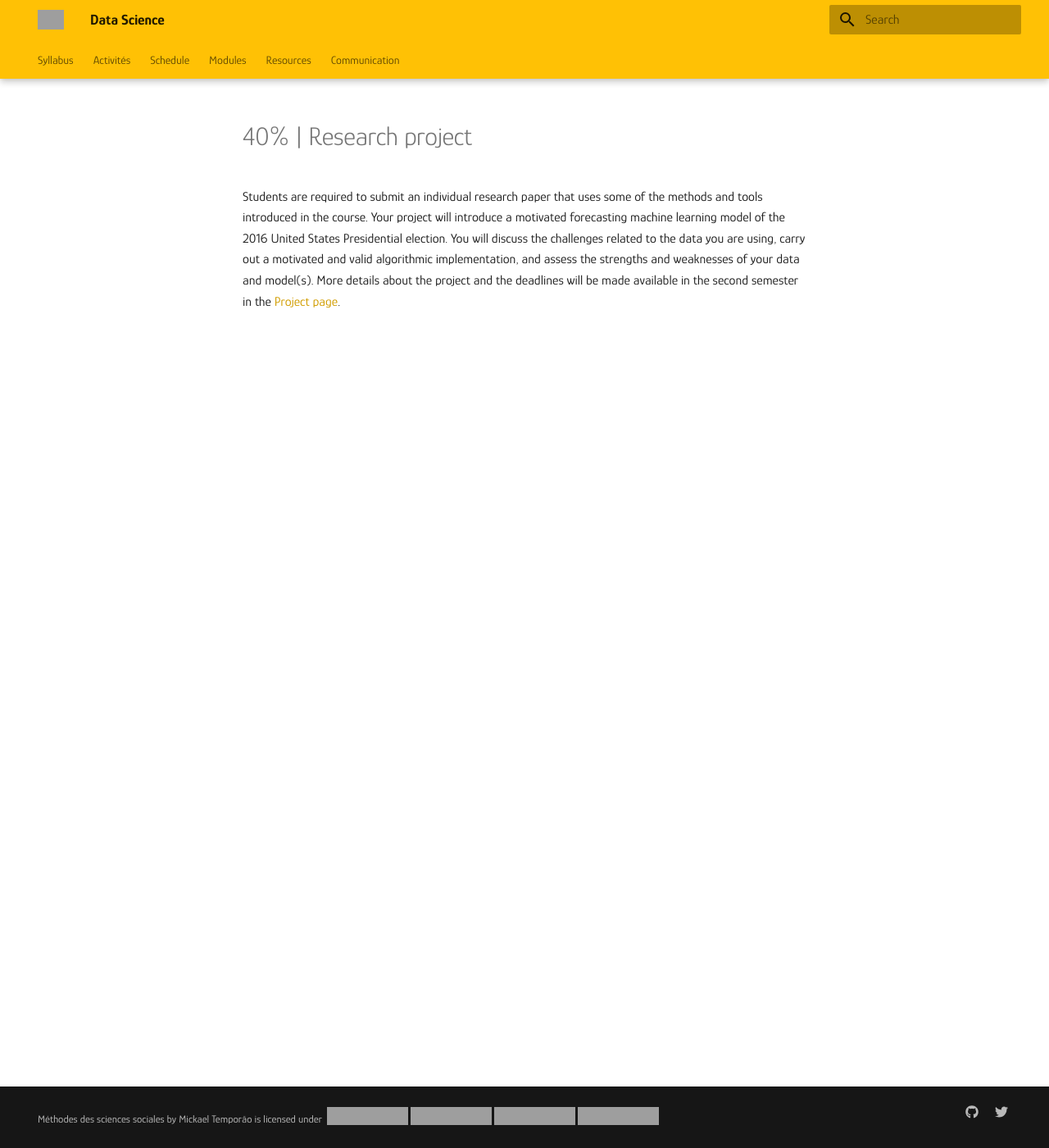
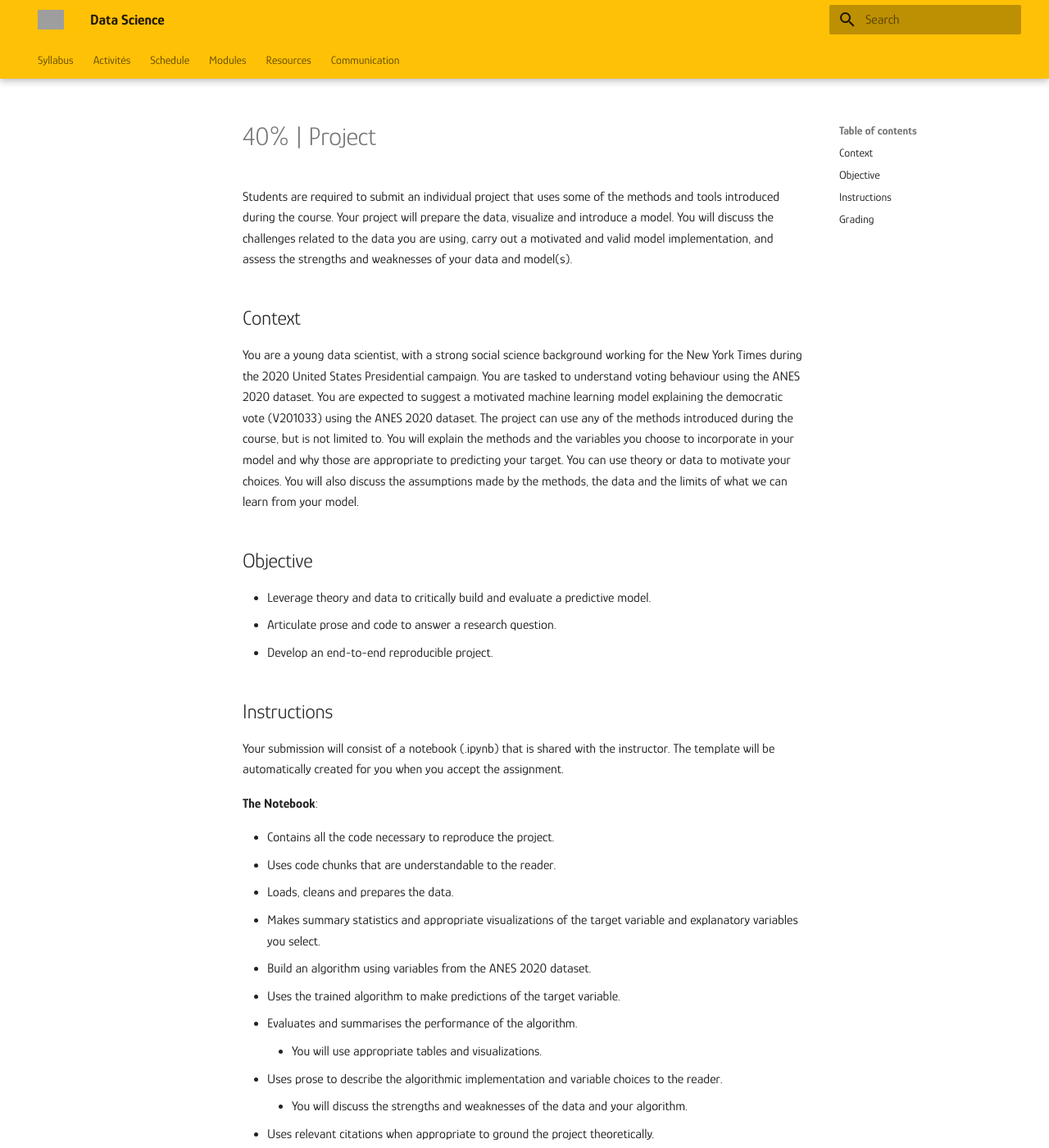
Before and after one commit to mickaeltemporao/itds, an MkDocs documentation site: the page built from docs/activities/project.md, in a window 1280 px wide and 1400 px high. Shown: the whole window at 82% size. Built offline with MkDocs 1.6.1 and Material for MkDocs 9.7.7, drawn with Linux system fonts in a browser that asks for light colours; some of the changed text lies outside the part shown; grey boxes are pictures that could not be loaded.

Commit message:
update activites

```diff
--- a/docs/activities/project.md
+++ b/docs/activities/project.md
@@ -1,3 +1,45 @@
-# 40% | Research project
+# 40% | Project
 
-Students are required to submit an individual research paper that uses some of the methods and tools introduced in the course. Your project will introduce a motivated forecasting machine learning model of the 2016 United States Presidential election. You will discuss the challenges related to the data you are using, carry out a motivated and valid algorithmic implementation, and assess the strengths and weaknesses of your data and model(s). More details about the project and the deadlines will be made available in the second semester in the [Project page](project.html).
+Students are required to submit an individual project that uses some of the methods and tools introduced during the course. Your project will prepare the data, visualize and introduce a model. You will discuss the challenges related to the data you are using, carry out a motivated and valid model implementation, and assess the strengths and weaknesses of your data and model(s).
+
+## Context
+
+You are a young data scientist, with a strong social science background working for the New York Times during the 2020 United States Presidential campaign. You are tasked to understand voting behaviour using the ANES 2020 dataset. You are expected to suggest a motivated machine learning model explaining the democratic vote (V201033) using the ANES 2020 dataset. The project can use any of the methods introduced during the course, but is not limited to. You will explain the methods and the variables you choose to incorporate in your model and why those are appropriate to predicting your target. You can use theory or data to motivate your choices. You will also discuss the assumptions made by the methods, the data and the limits of what we can learn from your model.
+
+## Objective
+- Leverage theory and data to critically build and evaluate a predictive model.
+- Articulate prose and code to answer a research question.
+- Develop an end-to-end reproducible project.
+
+## Instructions
+
+Your submission will consist of a notebook (.ipynb) that is shared with the instructor. The template will be automatically created for you when you accept the assignment.
+
+**The Notebook**:
+
+- Contains all the code necessary to reproduce the project.
+- Uses code chunks that are understandable to the reader.
+- Loads, cleans and prepares the data.
+- Makes summary statistics and appropriate visualizations of the target variable and explanatory variables you select.
+- Build an algorithm using variables from the ANES 2020 dataset.
+- Uses the trained algorithm to make predictions of the target variable.
+- Evaluates and summarises the performance of the algorithm.
+    - You will use appropriate tables and visualizations.
+- Uses prose to describe the algorithmic implementation and variable choices to the reader.
+    - You will discuss the strengths and weaknesses of the data and your algorithm.
+- Uses relevant citations when appropriate to ground the project theoretically.
+- All the sources are properly cited and referenced using the APA citation style.
+- The project is no longer than 2500 words.
+- **The notebooks runs successfully!**
+
+## Grading
+
+Your project will be graded based on five criteria:
+
+| Criteria           | Description                                                                                              |
+| -                  | -                                                                                                        |
+| Algorithm          | The computational methods applied to the data are appropriate.                                           |
+| Code quality       | The code is of good quality and appropriately documented.                                                |
+| Document structure | The document is well formatted and uses the right tools.                                                 |
+| Expression         | The methods used and the variables selected or created are properly motivated using theory and empirics. |
+| Originality        | The algorithmic implementation is original and uses a good depth of course material.                     |
```
Also changed, not shown: docs/resources/book.md (+3 -1 lines), docs/resources/onboarding.md (added, +14 -0 lines).
